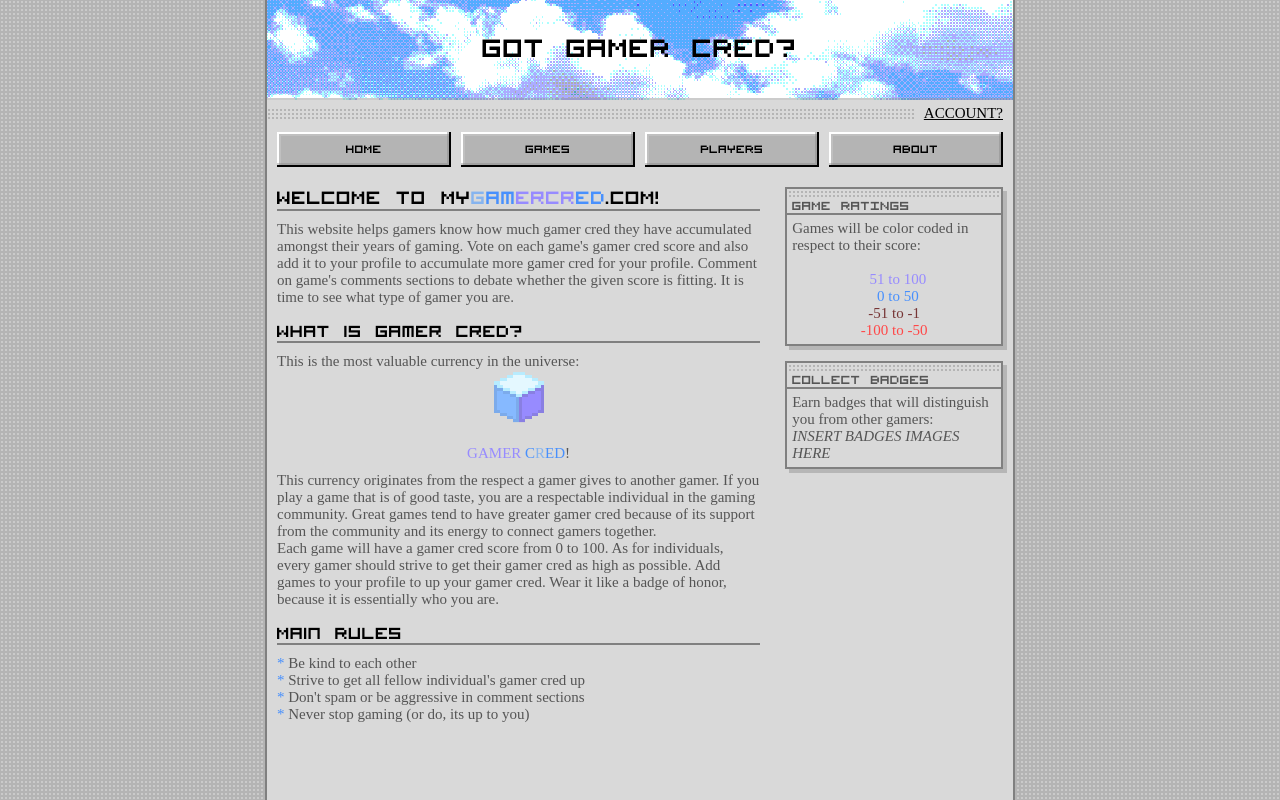
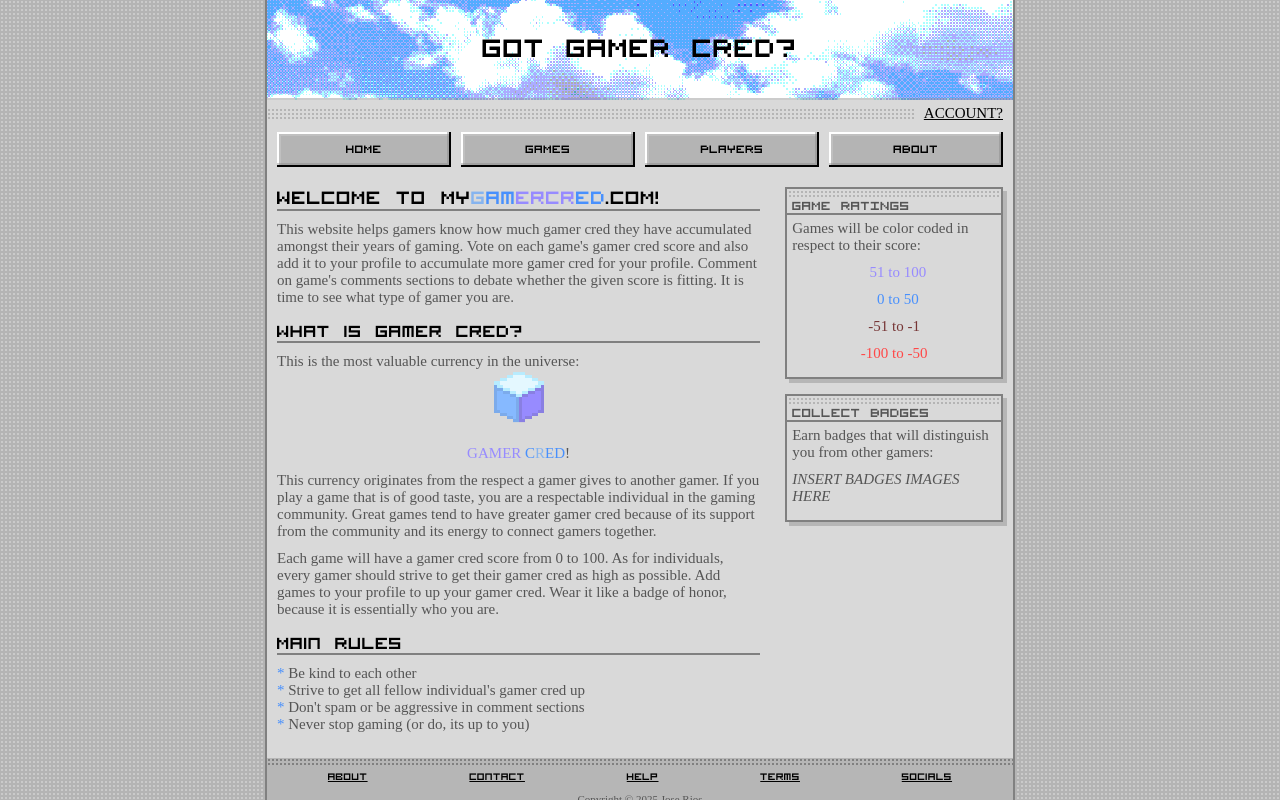
Before and after one commit to josedrios/my-gamer-cred, a React (Vite) app in the folder frontend/: page / in a window 1280 px wide. Built offline with nearby package versions, Linux system fonts and the light colour scheme; a web font is replaced by a local one.

Commit message:
Added a footer to website layout

```diff
--- a/frontend/src/App.jsx
+++ b/frontend/src/App.jsx
@@ -1,6 +1,7 @@
 import { BrowserRouter as Router, Routes, Route } from 'react-router-dom';
 
 import Nav from './components/Nav';
+import Footer from './components/Footer';
 
 import Home from './pages/Home';
 import Games from './pages/Games';
@@ -11,13 +12,14 @@ import Design from './pages/Design';
 
 function App() {
   return (
+    <>
+      <Router>
         <div id="website-container">
           <header>
             <h1 id="banner-title">GOT GAMER CRED?</h1>
           </header>
-      <Router>
           <Nav />
-        <div id='content-container'>
+          <div id="content-container">
             <Routes>
               <Route path="/" element={<Home />} />
               <Route path="/games" element={<Games />} />
@@ -28,8 +30,10 @@ function App() {
               <Route path="/account" element={<Account />} />
             </Routes>
           </div>
+        </div>
+        <Footer />
       </Router>
-    </div>
+    </>
   );
 }
 
--- /dev/null
+++ b/frontend/src/components/Footer.jsx
@@ -0,0 +1,17 @@
+import { NavLink } from 'react-router-dom';
+
+export default function Footer() {
+  return (
+    <footer>
+      <div id="footer-decoration" />
+      <div id="footer-content">
+        <NavLink to="/">About</NavLink>
+        <NavLink to="/">Contact</NavLink>
+        <NavLink to="/">Help</NavLink>
+        <NavLink to="/">Terms</NavLink>
+        <NavLink to="/">Socials</NavLink>
+      </div>
+      <p id="footer-copyright">Copyright &copy; 2025 Jose Rios</p>
+    </footer>
+  );
+}
--- a/frontend/src/pages/Games.jsx
+++ b/frontend/src/pages/Games.jsx
@@ -87,6 +87,9 @@ function Defaults() {
   return (
     <div id="search-defaults-container">
       <GameCategory />
+      <GameCategory />
+      <GameCategory />
+      <GameCategory />
     </div>
   );
 }
--- a/frontend/src/pages/Home.jsx
+++ b/frontend/src/pages/Home.jsx
@@ -88,7 +88,6 @@ function GameLegend() {
   return (
     <InfoBox header={'game ratings'}>
       <p>Games will be color coded in respect to their score:</p>
-      <br />
       <p className="rank-legend purple">&nbsp;&nbsp;51 to 100</p>
       <p className="rank-legend blue">&nbsp;&nbsp;0 to 50</p>
       <p className="rank-legend brown">-51 to -1</p>
--- a/frontend/src/styles/base/_base.scss
+++ b/frontend/src/styles/base/_base.scss
@@ -12,11 +12,3 @@ a {
     cursor: pointer;
   }
 }
-
-// Basic Headers
-.page-header,
-.page-subheader {
-  text-align: left;
-  border-bottom: 2px solid $primary-color;
-  margin-bottom: $spacing-sm;
-}
--- a/frontend/src/styles/base/_typography.scss
+++ b/frontend/src/styles/base/_typography.scss
@@ -82,6 +82,7 @@ button {
 p {
   font-family: $secondary-font;
   font-size: $font-size-md;
+  margin-bottom: $spacing-sm !important;
 
   &.sm {
     font-size: $font-size-sm;
@@ -117,3 +118,12 @@ p {
     }
   }
 }
+
+// Page Headers
+// Basic Headers
+.page-header,
+.page-subheader {
+  text-align: left;
+  border-bottom: 2px solid $primary-color;
+  margin-bottom: $spacing-sm;
+}
--- a/frontend/src/styles/layout/_app.scss
+++ b/frontend/src/styles/layout/_app.scss
@@ -8,6 +8,8 @@ body {
 }
 
 #root {
+  display: flex;
+  flex-direction: column;
   width: calc(100%);
   min-width: 0px;
   max-width: 750px;
@@ -16,7 +18,11 @@ body {
   border-top: none;
   border-bottom: none;
   background-color: $secondary-bg;
-  padding-bottom: $spacing-lg;
+}
+
+footer {
+  justify-self: flex-end;
+  margin-top: auto;
 }
 
 #website-container {
--- /dev/null
+++ b/frontend/src/styles/layout/_footer.scss
@@ -0,0 +1,35 @@
+footer {
+  display: flex;
+  flex-direction: column;
+  background-color: $tertiary-color;
+
+  #footer-decoration {
+    height: 8px;
+    background-image: radial-gradient($primary-color 1px, transparent 1px);
+    background-size: 4px 4px;
+  }
+
+  #footer-content {
+    display: flex;
+    flex-direction: row;
+    justify-content: space-around;
+    padding: $spacing-xs $spacing-sm;
+
+    a {
+      color: black;
+      font-family: $primary-font;
+      font-size: $font-size-lg;
+
+      &:hover {
+        color: $secondary-font-color;
+      }
+    }
+  }
+
+  #footer-copyright {
+    padding-top: $spacing-xs;
+    width: 100%;
+    text-align: center;
+    font-size: $font-size-xs;
+  }
+}
--- a/frontend/src/styles/main.scss
+++ b/frontend/src/styles/main.scss
@@ -11,6 +11,7 @@
 @import './layout/_app';
 @import './layout/_header';
 @import './layout/_nav';
+@import './layout/_footer';
 @import './layout/_grid';
 
 // PAGES
```
Lines whose indentation alone changed are shown as unchanged.
